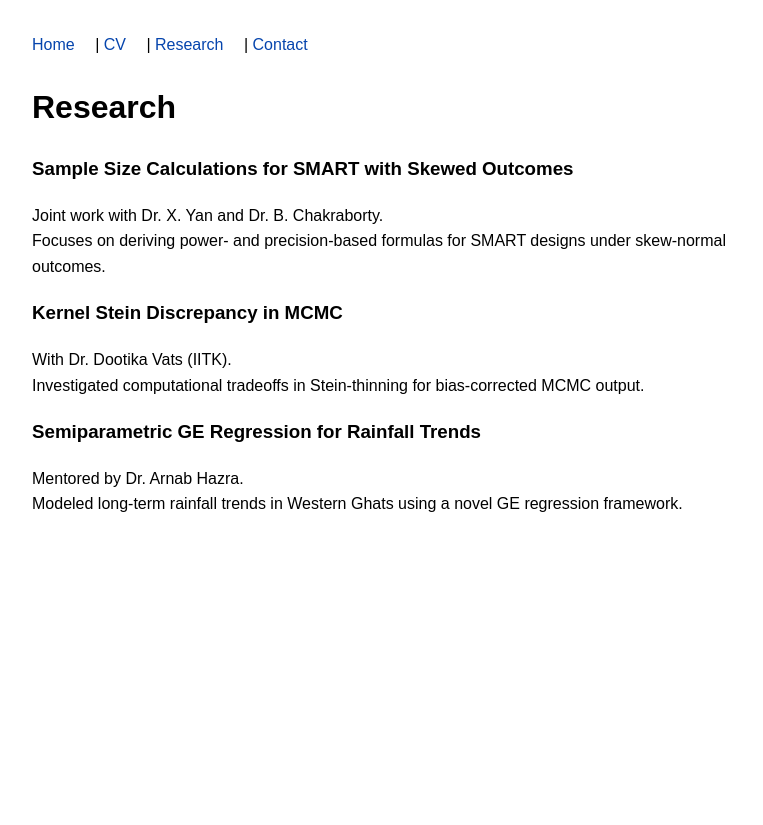
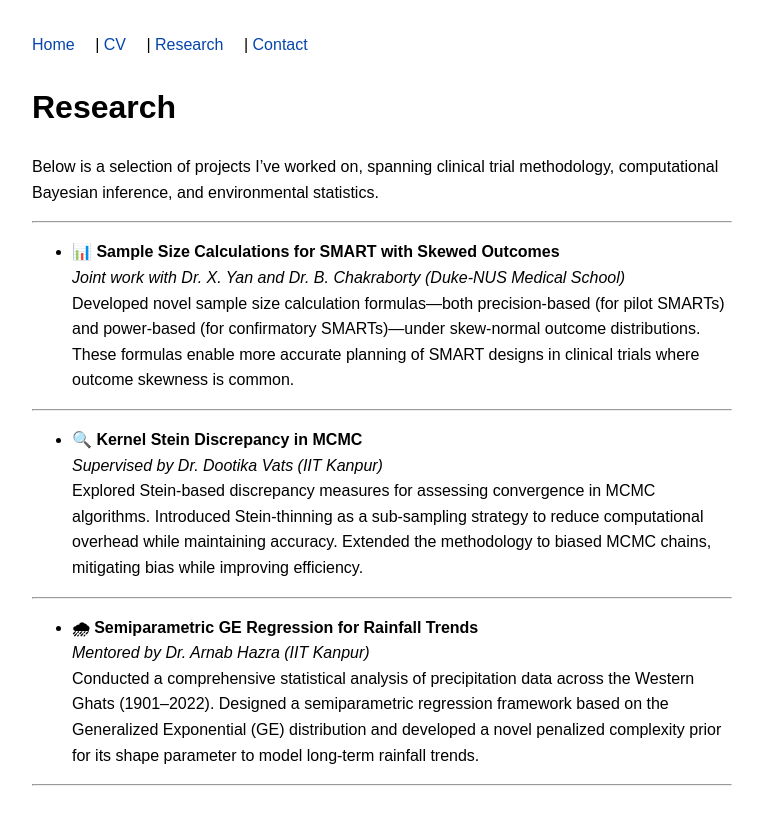
Before and after one commit to arijitdey22/arijitdey22.github.io, a Jekyll site: the page built from research.md, in a window 1280 px wide. Shown: the top 825 px of the page, without its empty margins (0-763 px from the left). Built offline with Jekyll 4.4.1, drawn with Linux system fonts in a browser that asks for light colours.

Commit message:
Update research.md

```diff
--- a/research.md
+++ b/research.md
@@ -5,14 +5,24 @@ title: "Research"
 
 # Research
 
-### Sample Size Calculations for SMART with Skewed Outcomes
-Joint work with Dr. X. Yan and Dr. B. Chakraborty.
-Focuses on deriving power- and precision-based formulas for SMART designs under skew-normal outcomes.
+Below is a selection of projects I've worked on, spanning clinical trial methodology, computational Bayesian inference, and environmental statistics.
 
-### Kernel Stein Discrepancy in MCMC
-With Dr. Dootika Vats (IITK).
-Investigated computational tradeoffs in Stein-thinning for bias-corrected MCMC output.
+---
 
-### Semiparametric GE Regression for Rainfall Trends
-Mentored by Dr. Arnab Hazra.
-Modeled long-term rainfall trends in Western Ghats using a novel GE regression framework.
+- **📊 Sample Size Calculations for SMART with Skewed Outcomes**
+  *Joint work with Dr. X. Yan and Dr. B. Chakraborty (Duke-NUS Medical School)*
+  Developed novel sample size calculation formulas—both precision-based (for pilot SMARTs) and power-based (for confirmatory SMARTs)—under skew-normal outcome distributions. These formulas enable more accurate planning of SMART designs in clinical trials where outcome skewness is common.
+
+---
+
+- **🔍 Kernel Stein Discrepancy in MCMC**
+  *Supervised by Dr. Dootika Vats (IIT Kanpur)*
+  Explored Stein-based discrepancy measures for assessing convergence in MCMC algorithms. Introduced Stein-thinning as a sub-sampling strategy to reduce computational overhead while maintaining accuracy. Extended the methodology to biased MCMC chains, mitigating bias while improving efficiency.
+
+---
+
+- **🌧 Semiparametric GE Regression for Rainfall Trends**
+  *Mentored by Dr. Arnab Hazra (IIT Kanpur)*
+  Conducted a comprehensive statistical analysis of precipitation data across the Western Ghats (1901–2022). Designed a semiparametric regression framework based on the Generalized Exponential (GE) distribution and developed a novel penalized complexity prior for its shape parameter to model long-term rainfall trends.
+
+---
```
